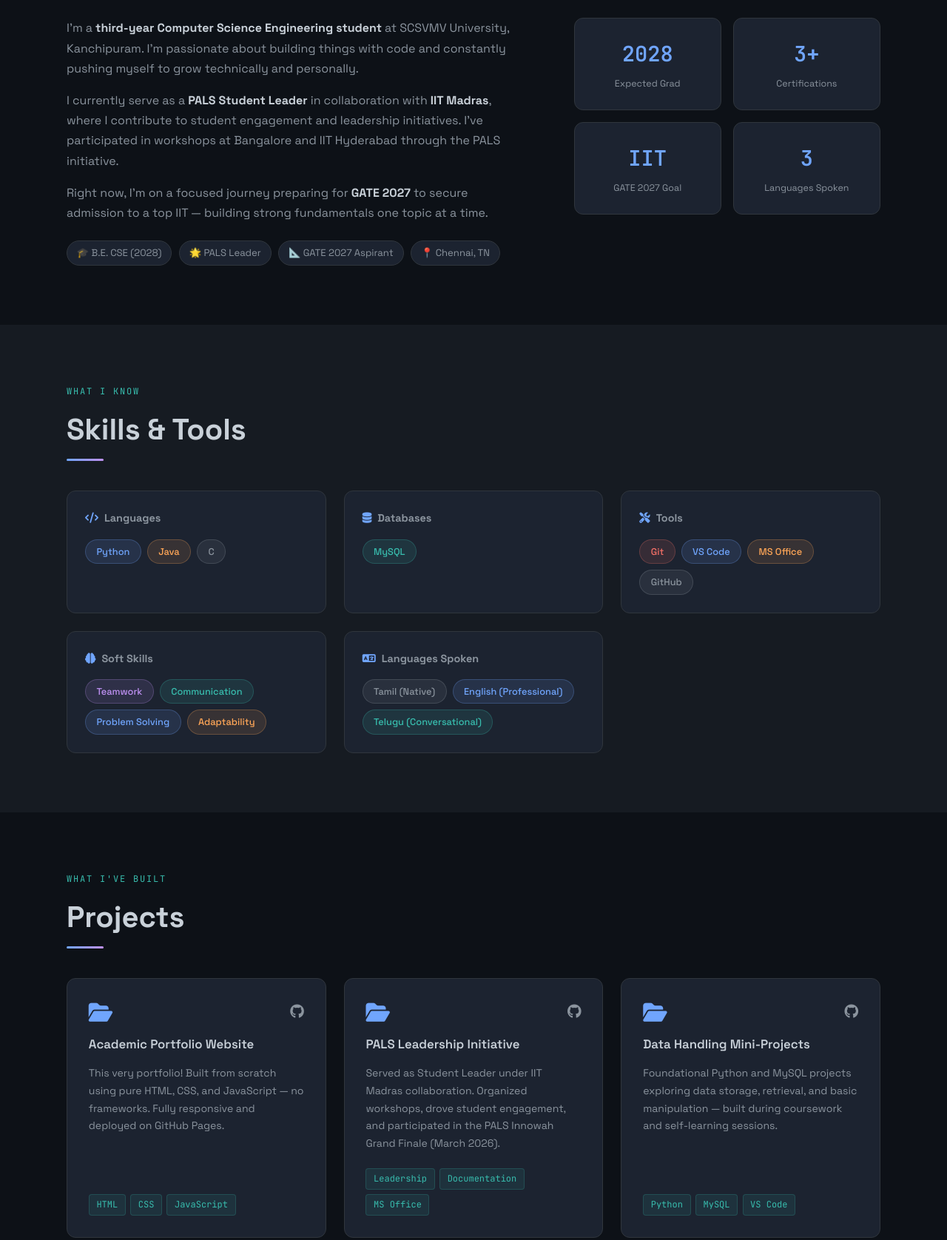
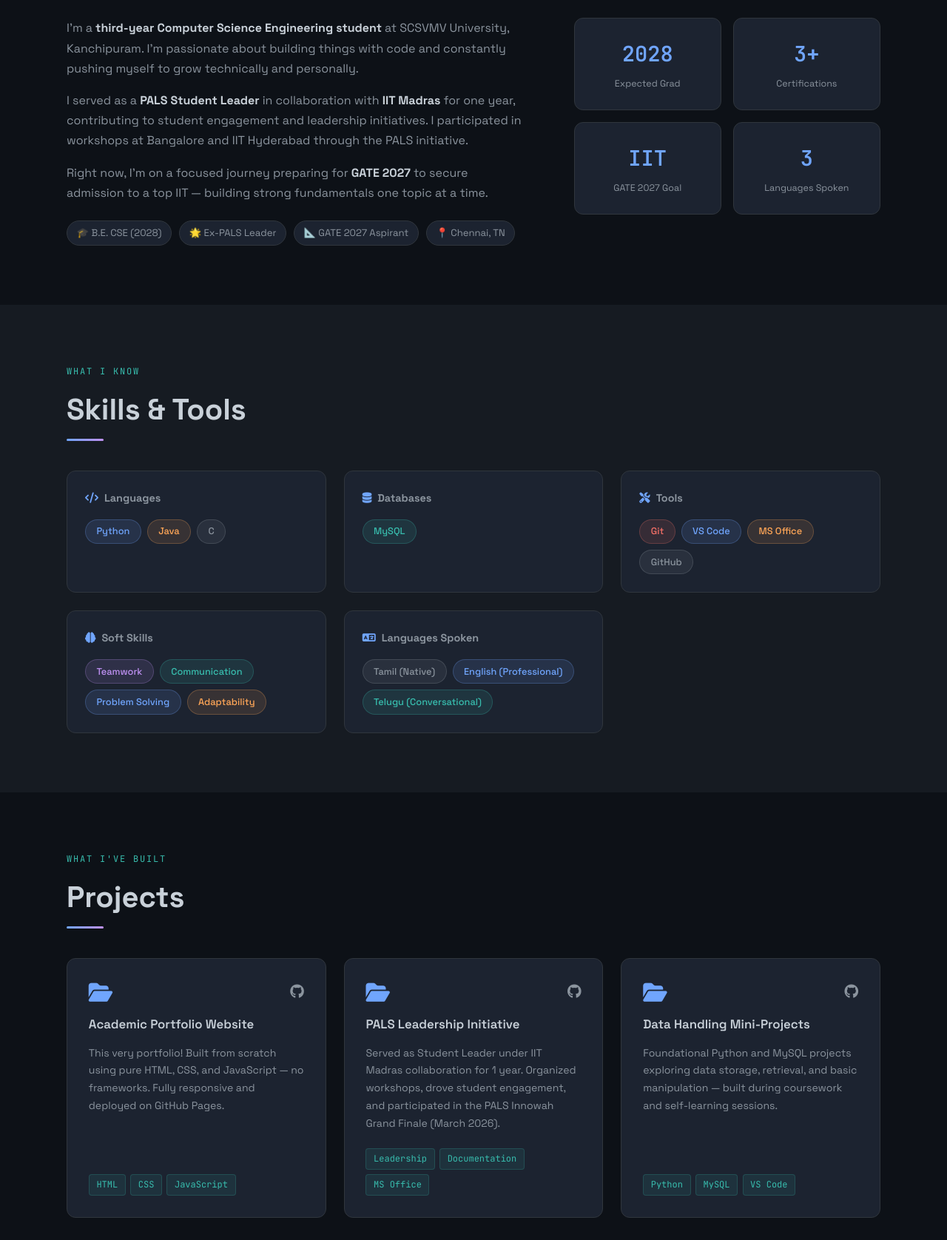
Before and after one commit to monishms2128/monishms2128.github.io, a plain HTML site: page index.html in a window 1280 px wide. Shown: the part 1000-2676 px from the top of the page at 74% size. Drawn offline with Linux system fonts and the light colour scheme.

Commit message:
Update PALS leadership details in index.html

```diff
--- a/index.html
+++ b/index.html
@@ -67,11 +67,11 @@
       <div class="about-grid">
         <div class="about-text">
           <p>I'm a <strong>third-year Computer Science Engineering student</strong> at SCSVMV University, Kanchipuram. I'm passionate about building things with code and constantly pushing myself to grow technically and personally.</p>
-          <p>I currently serve as a <strong>PALS Student Leader</strong> in collaboration with <strong>IIT Madras</strong>, where I contribute to student engagement and leadership initiatives. I've participated in workshops at Bangalore and IIT Hyderabad through the PALS initiative.</p>
+          <p>I served as a <strong>PALS Student Leader</strong> in collaboration with <strong>IIT Madras</strong> for one year, contributing to student engagement and leadership initiatives. I participated in workshops at Bangalore and IIT Hyderabad through the PALS initiative.</p>
           <p>Right now, I'm on a focused journey preparing for <strong>GATE 2027</strong> to secure admission to a top IIT — building strong fundamentals one topic at a time.</p>
           <div class="about-tags">
             <span>🎓 B.E. CSE (2028)</span>
-            <span>🌟 PALS Leader</span>
+            <span>🌟 Ex-PALS Leader</span>
             <span>📐 GATE 2027 Aspirant</span>
             <span>📍 Chennai, TN</span>
           </div>
@@ -163,7 +163,7 @@
             </div>
           </div>
           <h3>PALS Leadership Initiative</h3>
-          <p>Served as Student Leader under IIT Madras collaboration. Organized workshops, drove student engagement, and participated in the PALS Innowah Grand Finale (March 2026).</p>
+          <p>Served as Student Leader under IIT Madras collaboration for 1 year. Organized workshops, drove student engagement, and participated in the PALS Innowah Grand Finale (March 2026).</p>
           <div class="project-stack">
             <span>Leadership</span><span>Documentation</span><span>MS Office</span>
           </div>
@@ -223,7 +223,7 @@
           <div class="ach-icon">⭐</div>
           <div class="ach-body">
             <h4>PALS Student Leader — IIT Madras Collaboration</h4>
-            <p>Recognized for leadership, punctuality & teamwork at SCSVMV University</p>
+            <p>Completed 1 year as Student Leader at SCSVMV University — recognized for leadership, punctuality & teamwork</p>
           </div>
         </div>
       </div>
```
